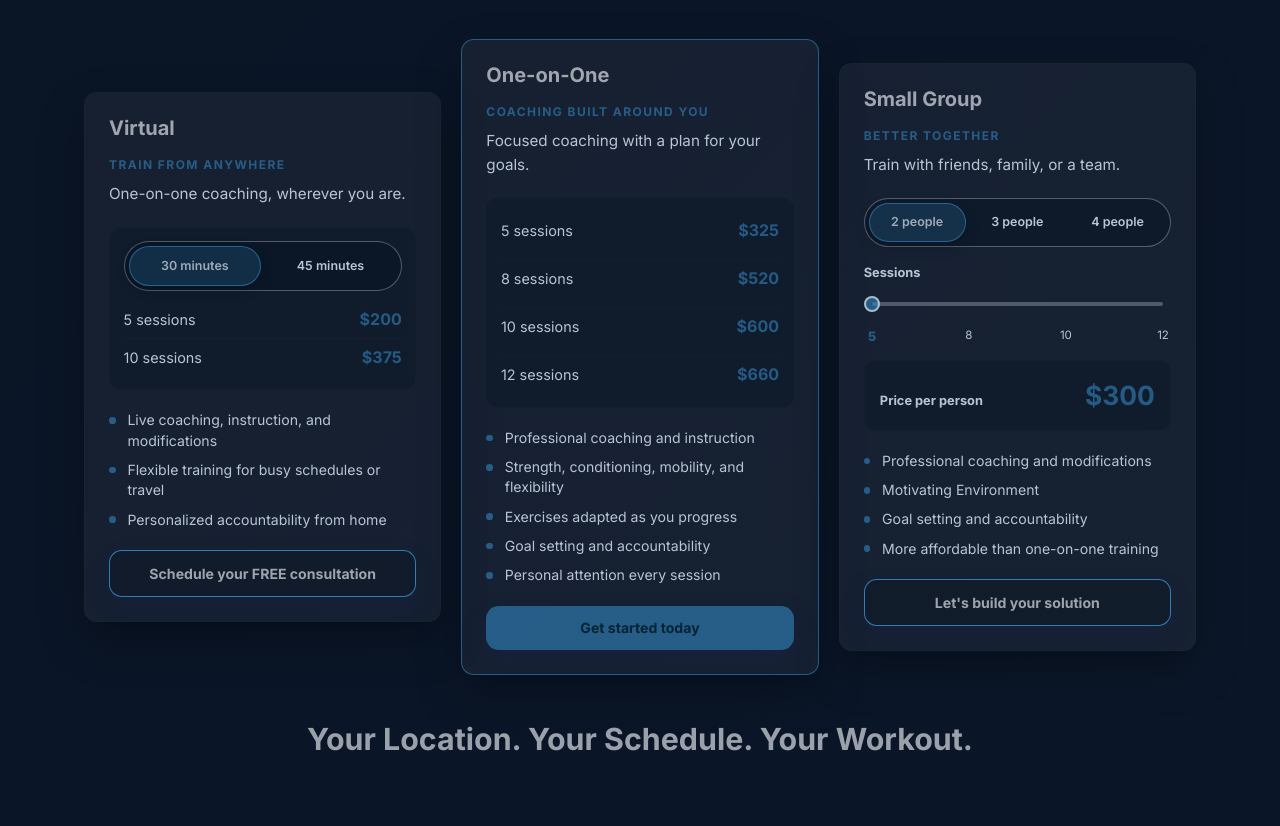
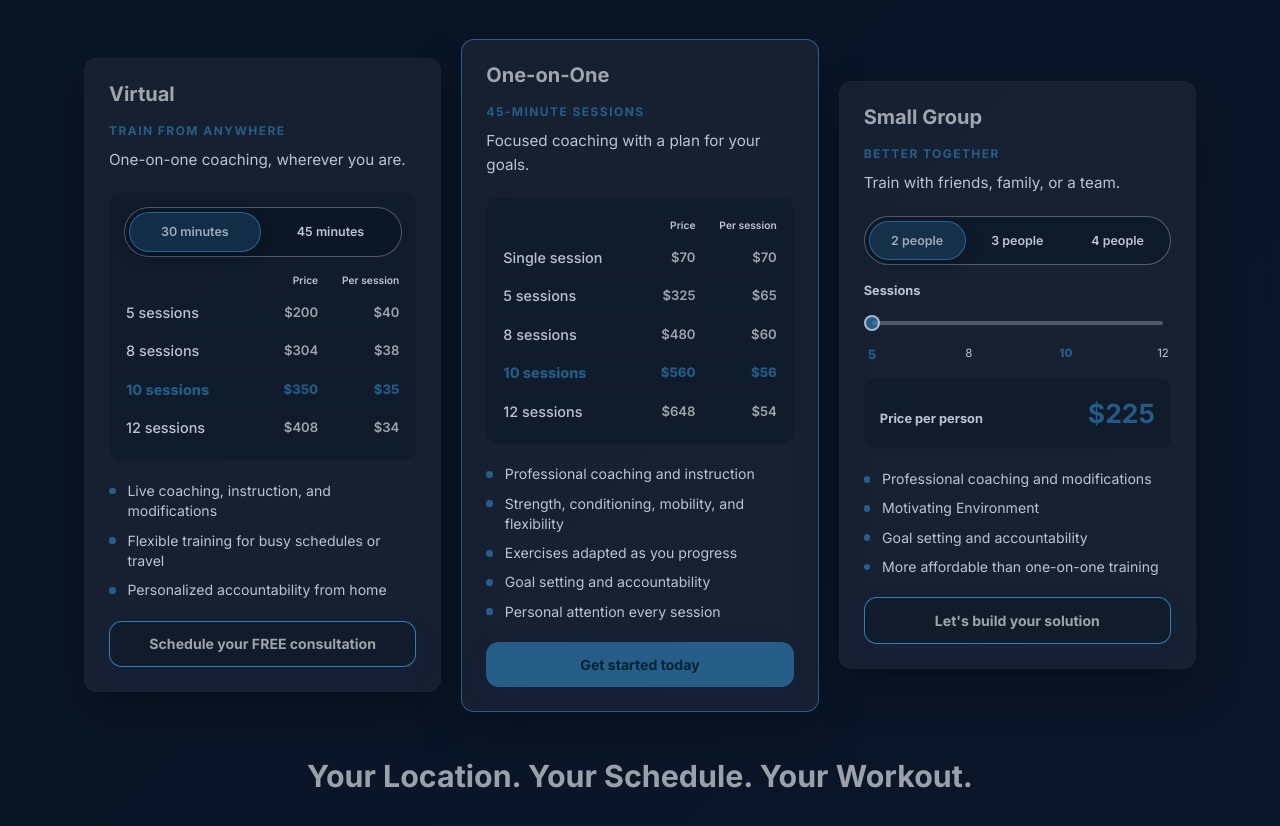
Before and after one commit to m30-personal/personal, a plain HTML site: page index.html in a window 1280 px wide. Shown: the part 4307-5133 px from the top of the page. Drawn offline with Linux system fonts and the light colour scheme.

Commit message:
updated pricing.

```diff
--- a/index.html
+++ b/index.html
@@ -520,16 +520,65 @@
                 </div>
               </fieldset>
               <div class="virtual-prices" aria-live="polite">
-                <div class="pricing-option">
-                  <span>5 sessions</span>
-                  <strong data-duration="30">$200</strong>
-                  <strong data-duration="45" hidden>$250</strong>
-                </div>
-                <div class="pricing-option">
-                  <span>10 sessions</span>
-                  <strong data-duration="30">$375</strong>
-                  <strong data-duration="45" hidden>$475</strong>
-                </div>
+                <table class="pricing-table">
+                  <thead>
+                    <tr>
+                      <th scope="col" aria-label="Package"></th>
+                      <th scope="col">Price</th>
+                      <th scope="col">Per session</th>
+                    </tr>
+                  </thead>
+                  <tbody>
+                    <tr>
+                      <th scope="row">5 sessions</th>
+                      <td>
+                        <span data-duration="30">$200</span>
+                        <span data-duration="45" hidden>$250</span>
+                      </td>
+                      <td>
+                        <span data-duration="30">$40</span>
+                        <span data-duration="45" hidden>$50</span>
+                      </td>
+                    </tr>
+                    <tr>
+                      <th scope="row">8 sessions</th>
+                      <td>
+                        <span data-duration="30">$304</span>
+                        <span data-duration="45" hidden>$384</span>
+                      </td>
+                      <td>
+                        <span data-duration="30">$38</span>
+                        <span data-duration="45" hidden>$48</span>
+                      </td>
+                    </tr>
+                    <tr class="featured-package">
+                      <th scope="row">
+                        10 sessions<span class="visually-hidden">
+                          (featured package)</span
+                        >
+                      </th>
+                      <td>
+                        <span data-duration="30">$350</span>
+                        <span data-duration="45" hidden>$450</span>
+                      </td>
+                      <td>
+                        <span data-duration="30">$35</span>
+                        <span data-duration="45" hidden>$45</span>
+                      </td>
+                    </tr>
+                    <tr>
+                      <th scope="row">12 sessions</th>
+                      <td>
+                        <span data-duration="30">$408</span>
+                        <span data-duration="45" hidden>$528</span>
+                      </td>
+                      <td>
+                        <span data-duration="30">$34</span>
+                        <span data-duration="45" hidden>$44</span>
+                      </td>
+                    </tr>
+                  </tbody>
+                </table>
               </div>
             </div>
             <ul class="pricing-features">
@@ -544,28 +593,52 @@
           <article class="pricing-card is-selected">
             <div>
               <h3>One-on-One</h3>
-              <p class="pricing-kicker">Coaching built around you</p>
+              <p class="pricing-kicker">45-minute sessions</p>
               <p class="pricing-intro">
                 Focused coaching with a plan for your goals.
               </p>
             </div>
             <div class="pricing-options pricing-options-panel">
-              <div class="pricing-option">
-                <span>5 sessions</span>
-                <strong>$325</strong>
-              </div>
-              <div class="pricing-option">
-                <span>8 sessions</span>
-                <strong>$520</strong>
-              </div>
-              <div class="pricing-option">
-                <span>10 sessions</span>
-                <strong>$600</strong>
-              </div>
-              <div class="pricing-option">
-                <span>12 sessions</span>
-                <strong>$660</strong>
-              </div>
+              <table class="pricing-table">
+                <thead>
+                  <tr>
+                    <th scope="col" aria-label="Package"></th>
+                    <th scope="col">Price</th>
+                    <th scope="col">Per session</th>
+                  </tr>
+                </thead>
+                <tbody>
+                  <tr>
+                    <th scope="row">Single session</th>
+                    <td>$70</td>
+                    <td>$70</td>
+                  </tr>
+                  <tr>
+                    <th scope="row">5 sessions</th>
+                    <td>$325</td>
+                    <td>$65</td>
+                  </tr>
+                  <tr>
+                    <th scope="row">8 sessions</th>
+                    <td>$480</td>
+                    <td>$60</td>
+                  </tr>
+                  <tr class="featured-package">
+                    <th scope="row">
+                      10 sessions<span class="visually-hidden">
+                        (featured package)</span
+                      >
+                    </th>
+                    <td>$560</td>
+                    <td>$56</td>
+                  </tr>
+                  <tr>
+                    <th scope="row">12 sessions</th>
+                    <td>$648</td>
+                    <td>$54</td>
+                  </tr>
+                </tbody>
+              </table>
             </div>
             <ul class="pricing-features">
               <li>Professional coaching and instruction</li>
@@ -624,7 +697,7 @@
                 <div class="session-presets" aria-hidden="true">
                   <span>5</span>
                   <span>8</span>
-                  <span>10</span>
+                  <span class="is-featured">10</span>
                   <span>12</span>
                 </div>
               </div>
--- a/script.js
+++ b/script.js
@@ -43,7 +43,7 @@ pricingCards.forEach((card) => {
 });
 
 const virtualPrices = Array.from(
-  document.querySelectorAll(".virtual-prices strong[data-duration]"),
+  document.querySelectorAll(".virtual-prices [data-duration]"),
 );
 
 function updateVirtualPricing() {
@@ -110,9 +110,9 @@ const groupSessionMarkers = Array.from(
 );
 const groupSessionOptions = [5, 8, 10, 12];
 const groupPrices = {
-  2: [300, 480, 550, 600],
-  3: [325, 520, 600, 660],
-  4: [275, 550, 500, 540],
+  2: [225, 344, 420, 492],
+  3: [175, 272, 330, 384],
+  4: [150, 232, 280, 324],
 };
 let groupPriceAnimation;
 
--- a/styles.css
+++ b/styles.css
@@ -615,29 +615,79 @@ h3 {
 
 
 
-.pricing-option {
-  display: flex;
-  justify-content: space-between;
-  align-items: center;
-  gap: 0.75rem;
-  padding: 0.35rem 0;
+.pricing-table {
+  width: 100%;
+  table-layout: fixed;
+  border-collapse: collapse;
+  font-size: 0.82rem;
 }
 
-.pricing-option + .pricing-option {
+.pricing-table th:first-child,
+.pricing-table td:first-child {
+  width: 46%;
+}
+
+.pricing-table th:nth-child(2),
+.pricing-table td:nth-child(2) {
+  width: 25%;
+}
+
+.pricing-table th:nth-child(3),
+.pricing-table td:nth-child(3) {
+  width: 29%;
+}
+
+.pricing-table th,
+.pricing-table td {
+  padding: 0.45rem 0.15rem;
+  text-align: left;
+  vertical-align: middle;
+}
+
+.pricing-table thead th {
+  color: var(--muted);
+  font-size: 0.64rem;
+  font-weight: 600;
+  line-height: 1.2;
+  white-space: nowrap;
+}
+
+.pricing-table thead th:not(:first-child),
+.pricing-table td {
+  text-align: right;
+}
+
+.pricing-table thead th:last-child,
+.pricing-table td:last-child {
+  padding-left: 0.45rem;
+  border-left: 1px solid var(--border);
+}
+
+.pricing-table tbody tr + tr {
   border-top: 1px solid var(--border);
 }
 
-.pricing-option span {
+.pricing-table tbody th {
   color: var(--muted);
   font-size: 0.9rem;
+  font-weight: 500;
 }
 
-.pricing-option strong {
-  flex-shrink: 0;
-  margin: 0;
+.pricing-table td {
+  color: var(--text);
+  font-weight: 600;
+  white-space: nowrap;
+}
+
+.pricing-table [data-duration][hidden] {
+  display: none;
+}
+
+.pricing-table .featured-package th,
+.pricing-table .featured-package td,
+.session-presets span.is-featured {
   color: var(--accent);
-  font-size: 1rem;
-  letter-spacing: 0;
+  font-weight: 800;
 }
 
 .pricing-features {
```
